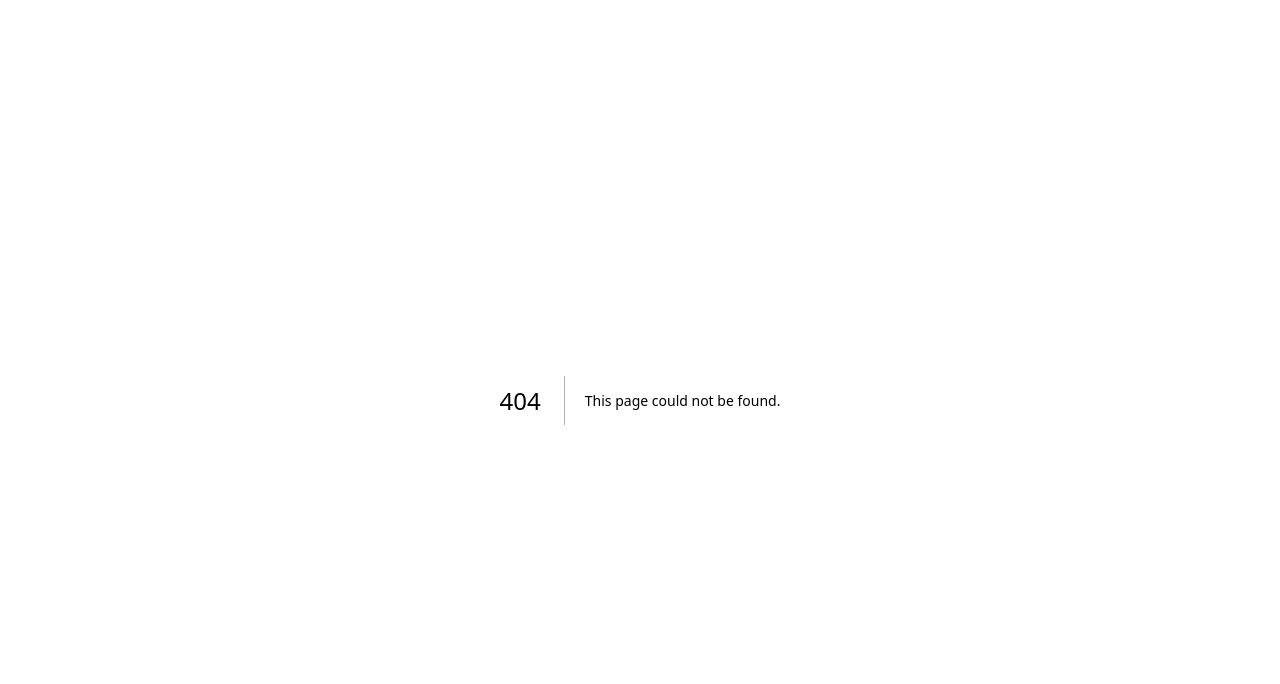
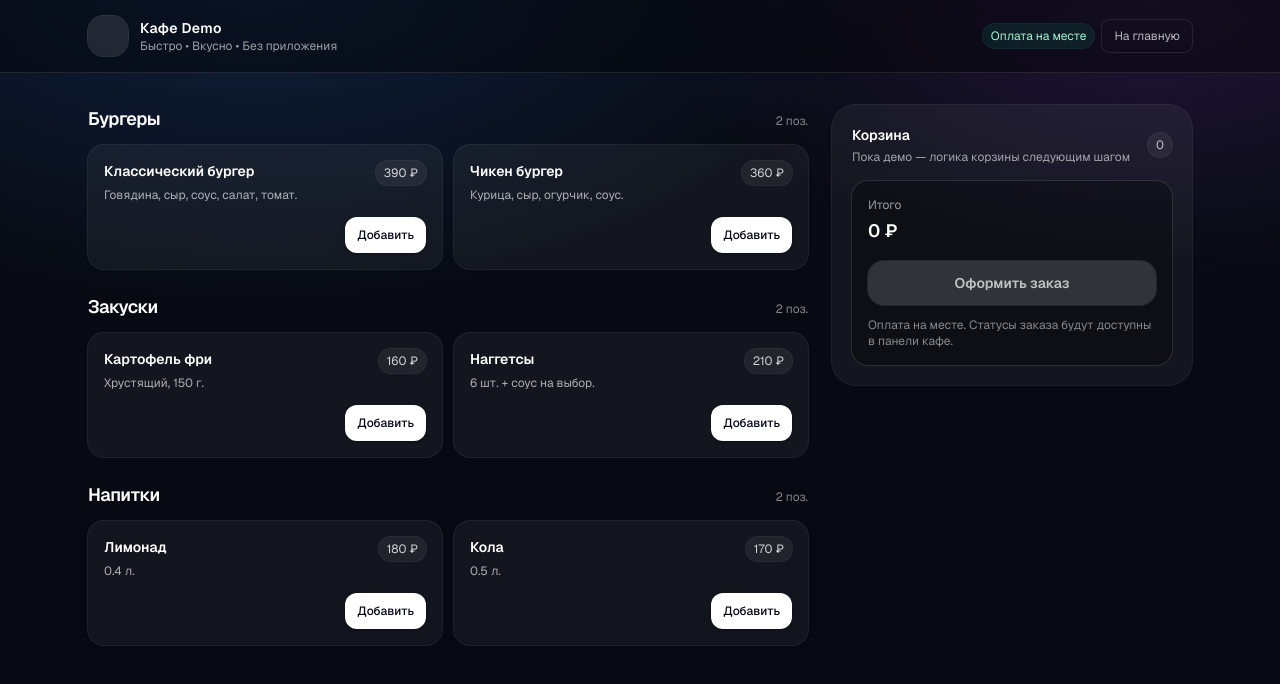
Before and after one commit to Rimade/aggregator-web, a Next.js app in the folder web/: page /c/demo in a window 1280 px wide. Before the commit this address had no page. Shown: the top 684 px of the page. Built offline with nearby package versions, Linux system fonts and the light colour scheme.

Commit message:
feat(menu): add demo cafe catalog page
Add /c/[slug] page with demo cafe menu layout.

```diff
--- /dev/null
+++ b/web/app/c/[slug]/page.tsx
@@ -0,0 +1,217 @@
+import { notFound } from "next/navigation";
+
+type MenuItem = {
+  id: string;
+  name: string;
+  description?: string;
+  priceRub: number;
+  isAvailable?: boolean;
+};
+
+type MenuCategory = {
+  id: string;
+  name: string;
+  items: MenuItem[];
+};
+
+type Cafe = {
+  id: string;
+  name: string;
+  slug: string;
+  subtitle?: string;
+  categories: MenuCategory[];
+};
+
+const demoCafe: Cafe = {
+  id: "demo",
+  name: "Кафе Demo",
+  slug: "demo",
+  subtitle: "Быстро • Вкусно • Без приложения",
+  categories: [
+    {
+      id: "cat-burgers",
+      name: "Бургеры",
+      items: [
+        {
+          id: "burger-classic",
+          name: "Классический бургер",
+          description: "Говядина, сыр, соус, салат, томат.",
+          priceRub: 390,
+        },
+        {
+          id: "burger-chicken",
+          name: "Чикен бургер",
+          description: "Курица, сыр, огурчик, соус.",
+          priceRub: 360,
+        },
+      ],
+    },
+    {
+      id: "cat-sides",
+      name: "Закуски",
+      items: [
+        {
+          id: "fries",
+          name: "Картофель фри",
+          description: "Хрустящий, 150 г.",
+          priceRub: 160,
+        },
+        {
+          id: "nuggets",
+          name: "Наггетсы",
+          description: "6 шт. + соус на выбор.",
+          priceRub: 210,
+        },
+      ],
+    },
+    {
+      id: "cat-drinks",
+      name: "Напитки",
+      items: [
+        { id: "lemonade", name: "Лимонад", description: "0.4 л.", priceRub: 180 },
+        { id: "cola", name: "Кола", description: "0.5 л.", priceRub: 170 },
+      ],
+    },
+  ],
+};
+
+function getCafeBySlug(slug: string): Cafe | null {
+  if (slug === "demo") return demoCafe;
+  return null;
+}
+
+export default async function CafePage({
+  params,
+  searchParams,
+}: {
+  params: Promise<{ slug: string }>;
+  searchParams: Promise<{ t?: string }>;
+}) {
+  const { slug } = await params;
+  const { t } = await searchParams;
+  const cafe = getCafeBySlug(slug);
+  if (!cafe) notFound();
+
+  const tableLabel = t ? `Стол ${t}` : undefined;
+
+  return (
+    <div className="min-h-dvh bg-[radial-gradient(900px_500px_at_20%_-50px,rgba(59,130,246,0.20),transparent_70%),radial-gradient(900px_500px_at_90%_0px,rgba(168,85,247,0.16),transparent_55%),linear-gradient(to_bottom,#070a12,rgba(7,10,18,0.96),#050711)]">
+      <header className="sticky top-0 z-20 border-b border-white/10 bg-black/40 backdrop-blur">
+        <div className="mx-auto flex w-full max-w-6xl items-center justify-between gap-4 px-4 py-4 sm:px-6">
+          <div className="min-w-0">
+            <div className="flex items-center gap-3">
+              <div className="h-10 w-10 rounded-2xl bg-white/10 ring-1 ring-white/15" />
+              <div className="min-w-0">
+                <div className="truncate text-sm font-semibold tracking-wide text-white">
+                  {cafe.name}
+                </div>
+                <div className="truncate text-xs text-white/60">
+                  {tableLabel ?? cafe.subtitle ?? "Меню по QR"}
+                </div>
+              </div>
+            </div>
+          </div>
+
+          <div className="hidden items-center gap-2 sm:flex">
+            <span className="rounded-full bg-emerald-400/10 px-2 py-1 text-xs text-emerald-200 ring-1 ring-emerald-400/15">
+              Оплата на месте
+            </span>
+            <a
+              className="rounded-lg px-3 py-2 text-xs text-white/70 ring-1 ring-white/10 transition hover:bg-white/5 hover:text-white"
+              href="/"
+            >
+              На главную
+            </a>
+          </div>
+        </div>
+      </header>
+
+      <main className="mx-auto w-full max-w-6xl px-4 pb-24 pt-8 sm:px-6">
+        <div className="grid gap-6 lg:grid-cols-[1fr_360px]">
+          <section className="space-y-6">
+            {cafe.categories.map((cat) => (
+              <div key={cat.id} className="space-y-3">
+                <div className="flex items-baseline justify-between gap-3">
+                  <h2 className="text-lg font-semibold tracking-tight">
+                    {cat.name}
+                  </h2>
+                  <div className="text-xs text-white/50">
+                    {cat.items.length} поз.
+                  </div>
+                </div>
+                <div className="grid gap-3 sm:grid-cols-2">
+                  {cat.items.map((item) => (
+                    <article
+                      key={item.id}
+                      className="group rounded-2xl bg-white/5 p-4 ring-1 ring-white/10 transition hover:bg-white/7"
+                    >
+                      <div className="flex items-start justify-between gap-3">
+                        <div className="min-w-0">
+                          <div className="truncate text-sm font-semibold">
+                            {item.name}
+                          </div>
+                          {item.description ? (
+                            <div className="mt-1 text-xs leading-5 text-white/65">
+                              {item.description}
+                            </div>
+                          ) : null}
+                        </div>
+                        <div className="shrink-0 rounded-full bg-white/6 px-2 py-1 text-xs text-white/80 ring-1 ring-white/10">
+                          {item.priceRub} ₽
+                        </div>
+                      </div>
+
+                      <div className="mt-3 flex items-center justify-between">
+                        <div className="text-xs text-white/45">
+                          {item.isAvailable === false ? "Нет в наличии" : " "}
+                        </div>
+                        <button
+                          type="button"
+                          disabled={item.isAvailable === false}
+                          className="inline-flex h-9 items-center justify-center rounded-xl bg-white px-3 text-xs font-medium text-slate-950 shadow-sm shadow-black/30 transition hover:bg-white/95 disabled:cursor-not-allowed disabled:bg-white/20 disabled:text-white/60"
+                        >
+                          Добавить
+                        </button>
+                      </div>
+                    </article>
+                  ))}
+                </div>
+              </div>
+            ))}
+          </section>
+
+          <aside className="lg:sticky lg:top-24 lg:h-[calc(100dvh-7rem)]">
+            <div className="rounded-3xl bg-white/5 p-5 ring-1 ring-white/10">
+              <div className="flex items-center justify-between gap-3">
+                <div>
+                  <div className="text-sm font-semibold">Корзина</div>
+                  <div className="mt-1 text-xs text-white/60">
+                    Пока демо — логика корзины следующим шагом
+                  </div>
+                </div>
+                <div className="rounded-full bg-white/6 px-2 py-1 text-xs text-white/70 ring-1 ring-white/10">
+                  0
+                </div>
+              </div>
+
+              <div className="mt-4 rounded-2xl bg-black/30 p-4 ring-1 ring-white/10">
+                <div className="text-xs text-white/60">Итого</div>
+                <div className="mt-1 text-lg font-semibold">0 ₽</div>
+                <button
+                  type="button"
+                  disabled
+                  className="mt-4 inline-flex h-11 w-full items-center justify-center rounded-2xl bg-white/15 px-4 text-sm font-semibold text-white/70 ring-1 ring-white/10"
+                >
+                  Оформить заказ
+                </button>
+                <div className="mt-3 text-xs text-white/50">
+                  Оплата на месте. Статусы заказа будут доступны в панели кафе.
+                </div>
+              </div>
+            </div>
+          </aside>
+        </div>
+      </main>
+    </div>
+  );
+}
```
